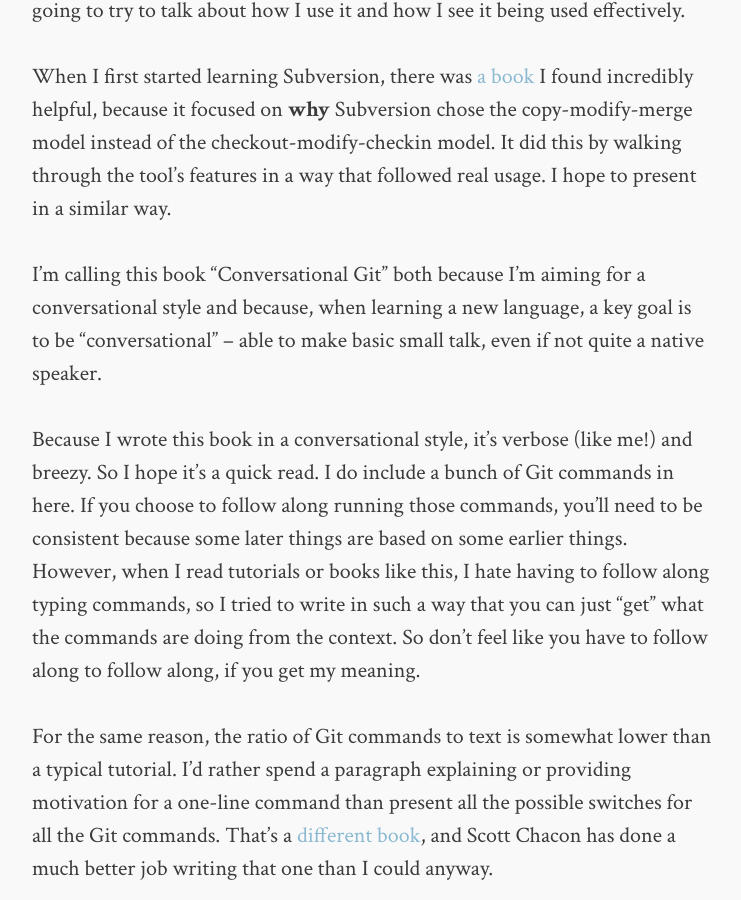
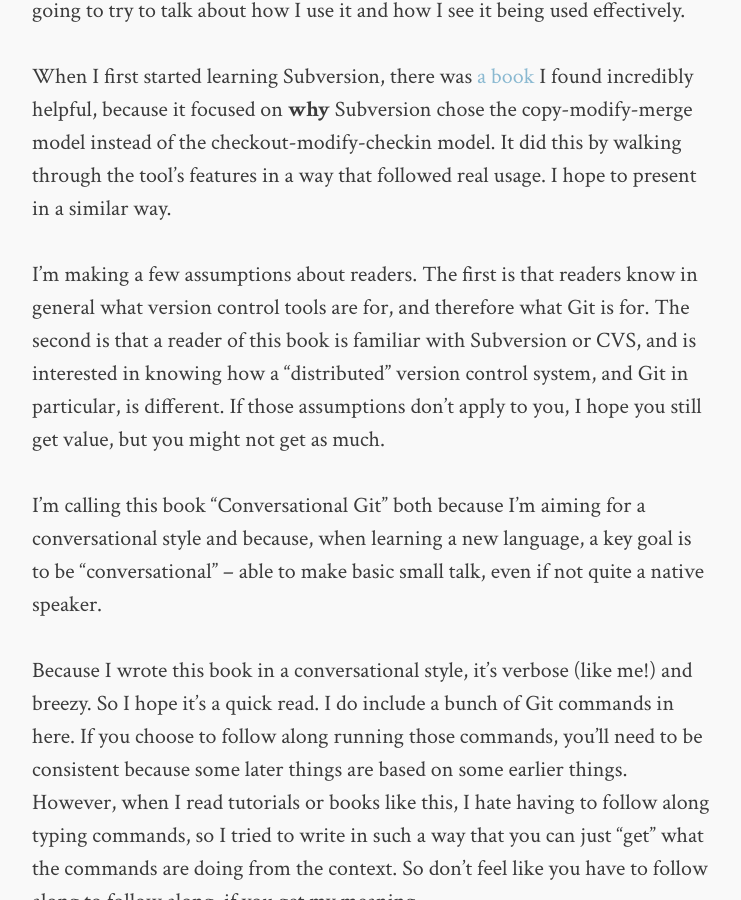
Before and after one commit to AlanHohn/conversational-git, a Jekyll site: the page built from chapter-01.md, in a window 1280 px wide and 900 px high, scrolled down 1493 px. Shown: the whole window, without its empty margins (268-1009 px from the left). Built offline with Jekyll 4.4.1, drawn with Linux system fonts in a browser that asks for light colours.

```diff
--- a/_epub/stylesheet.css
+++ b/_epub/stylesheet.css
@@ -1,4 +1,5 @@
 body { margin: 5%; text-align: justify; font-size: medium; }
+pre { font-family: monospace; }
 code { font-family: monospace; }
 h1 { text-align: left; }
 h2 { text-align: left; }
--- a/chapter-01.md
+++ b/chapter-01.md
@@ -52,6 +52,13 @@ of the checkout-modify-checkin model. It did this by walking through the tool's
 in a way that followed real usage. I hope to present in a similar way.
 
 [svnbook]:http://svnbook.red-bean.com/
+
+I'm making a few assumptions about readers. The first is that readers know in general
+what version control tools are for, and therefore what Git is for. The second is
+that a reader of this book is familiar with Subversion or CVS, and is interested in
+knowing how a "distributed" version control system, and Git in particular, is different.
+If those assumptions don't apply to you, I hope you still get value, but you might
+not get as much.
 
 I'm calling this book "Conversational Git" both because I'm aiming for a conversational
 style and because, when learning a new language, a key goal is to be "conversational" --
```
Also changed, not shown: chapter-02.md (+2 -2 lines), 2 other files.
